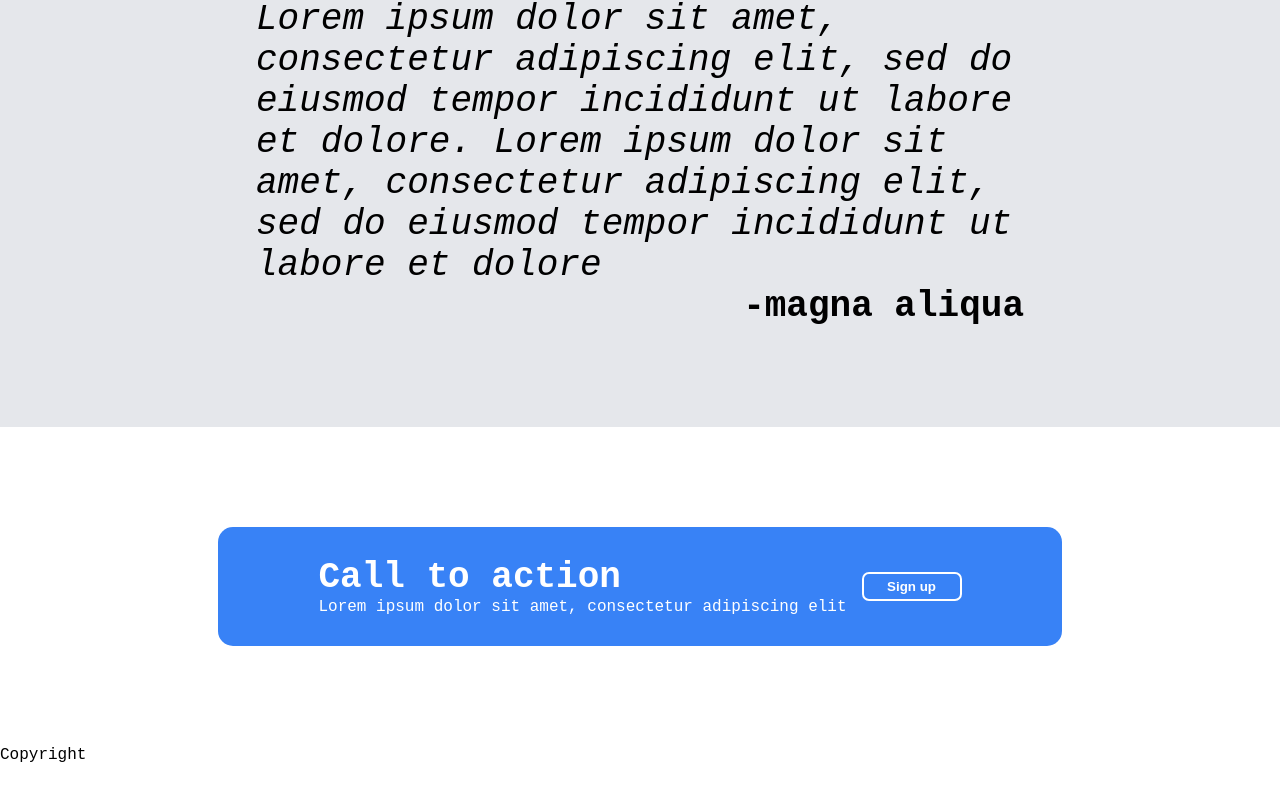
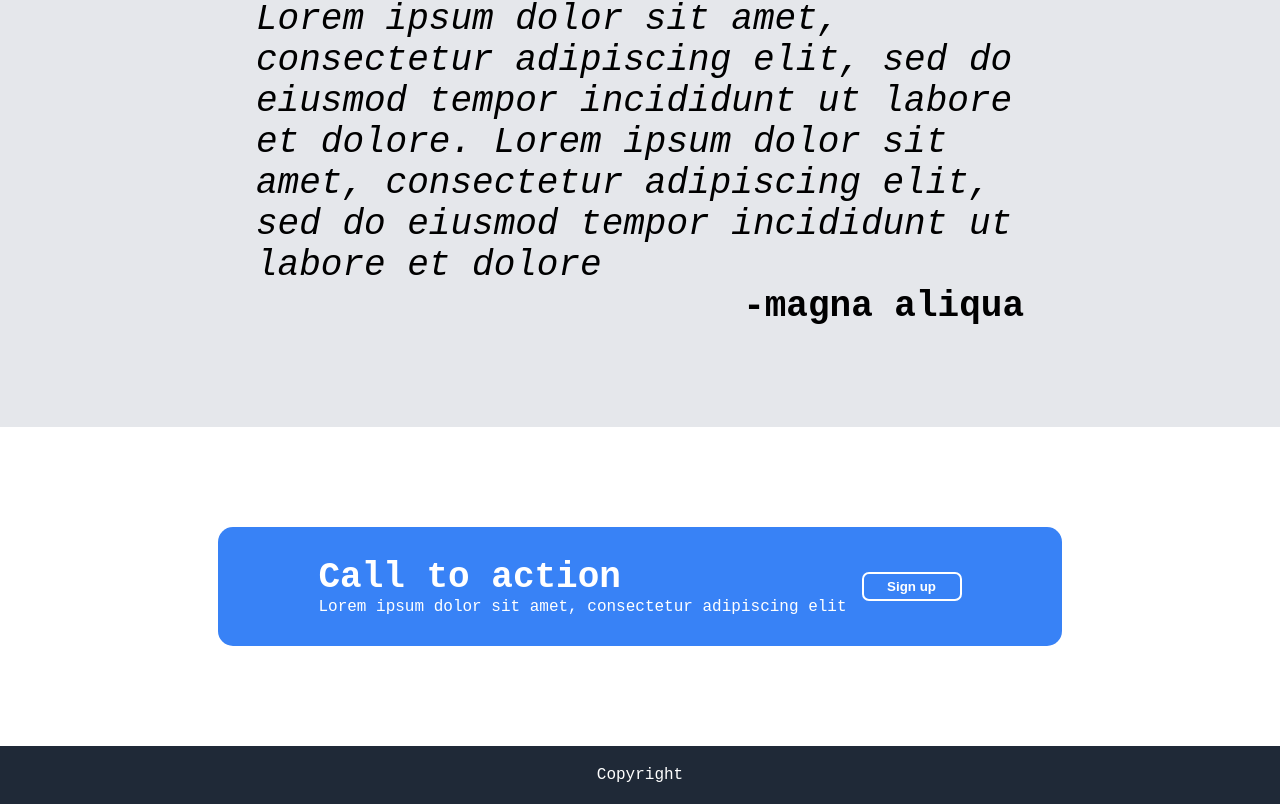
Before and after one commit to hiaytus/landing-page, a plain HTML site: page index.html in a window 1280 px wide. Shown: the part 1205-2009 px from the top of the page. Before the commit the page ends 1969 px from the top, so only its background shows below. Drawn offline with Linux system fonts and the light colour scheme.

Commit message:
Added footer

```diff
--- a/style.css
+++ b/style.css
@@ -183,3 +183,13 @@ button {
     align-items: left;
 
 }
+
+.footer {
+    background-color: #1F2937;
+    display:flex;
+    justify-content: center;
+    align-items: center;
+    color:white;
+    padding:20px;
+
+}
```
